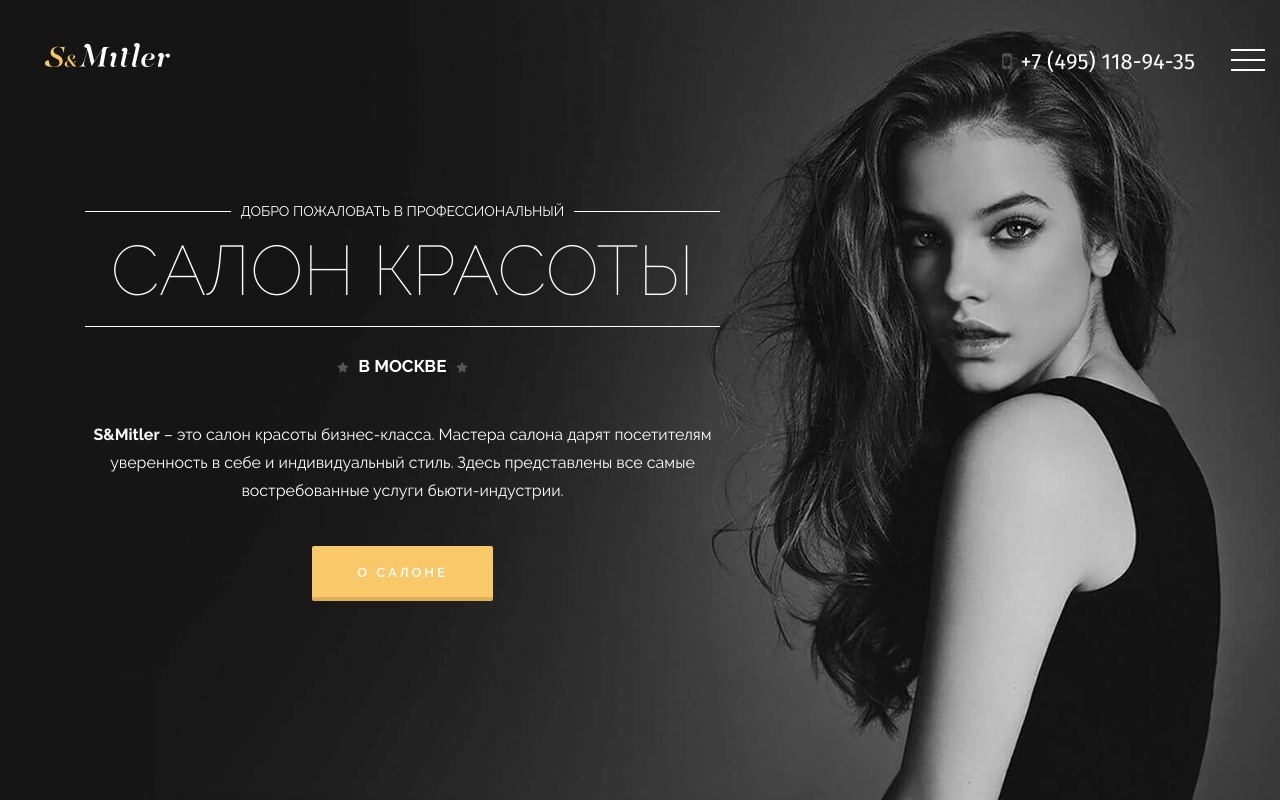
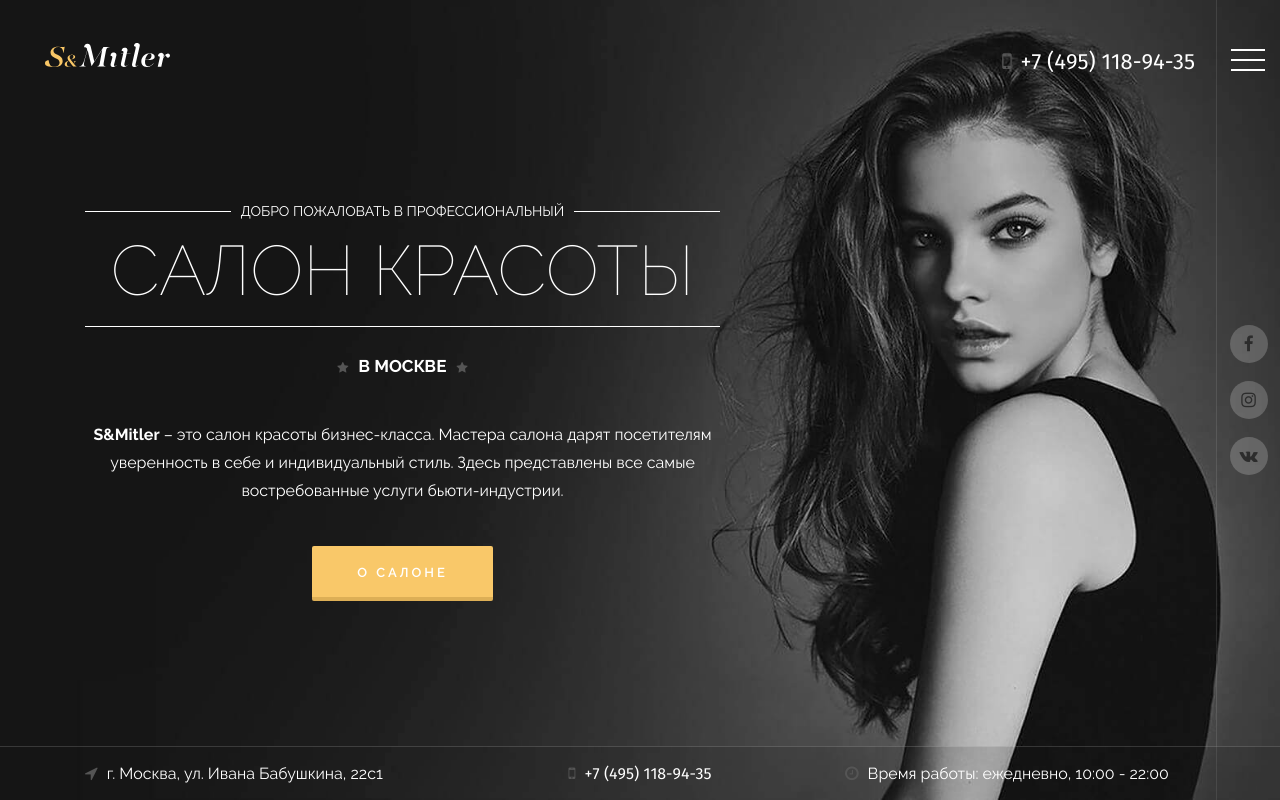
Before and after one commit to NadezhdaDeminceva/SMitler, a website: page app/index.html in a window 1280 px wide. Drawn offline with Linux system fonts and the light colour scheme.

Commit message:
Добавлены иконки соцсетей, адрес, телефон

```diff
--- a/app/index.html
+++ b/app/index.html
@@ -88,6 +88,34 @@
       			</div>
       		</div>
 
+      		<div class="header-social">
+      			<nav class="soc">
+      				<ul>
+      					<li><a href=""><i class="fa fa-facebook"></i></a></li>
+      					<li><a href=""><i class="fa fa-instagram"></i></a></li>
+      					<li><a href=""><i class="fa fa-vk"></i></a></li>
+      				</ul>
+      			</nav>
+      		</div>
+
+      		<div class="header-contacts">
+      			<div class="container">
+      				<div class="row">
+      					<div class="col-md-4">
+      						<i class="fa fa-location-arrow"></i> г. Москва, ул. Ивана Бабушкина, 22с1
+      					</div>
+      					<div class="col-md-4">
+      						<div class="phone-h">
+      							<i class="fa fa-mobile"></i> +7 (495) 118-94-35
+      						</div>
+      					</div>
+      					<div class="col-md-4">
+      						<i class="fa fa-clock-o"></i> Время работы: ежедневно, 10:00 - 22:00
+      					</div>
+      				</div>
+      			</div>
+      		</div>
+
       	</header>
 
       </div>
--- a/app/sass/main.sass
+++ b/app/sass/main.sass
@@ -235,5 +235,49 @@ html.mm-opened
 				margin-right: inherit
 				margin-left: 10px
 
+.header-social
+	position: absolute
+	display: flex
+	right: 0
+	height: 100%
+	border-left: rgba(#fff, .1) 1px solid
+	top: 0
+	padding: 0 12.5px
+
+.soc
+	margin: auto
+	ul, li
+		margin: 0
+		padding: 0
+		list-style-type: none
+	a
+		color: #2c2c2c
+		font-size: 17px
+		display: block
+		background-color: rgba(#fff, .2)
+		height: 38px
+		width: 38px
+		text-align: center
+		margin: 18px 0
+		line-height: 38px
+		border-radius: 10em
+		transition: background-color .25s ease
+		&:hover
+			background-color: rgba(#fff, .4)
+
+.header-contacts
+	position: absolute
+	bottom: 0
+	left: 0
+	border-top: rgba(#fff, .15) 1px solid
+	padding: 12.5px 0
+	width: 100%
+	background-color: rgba(#151515, .15)
+	.fa
+		margin-right: 5px
+		color: #555
+	.phone-h
+		font-family: firasans, sans-serif
+		text-align: center
 
 @import "media" // Always at the end
```
Also changed, not shown: app/css/main.min.css.
